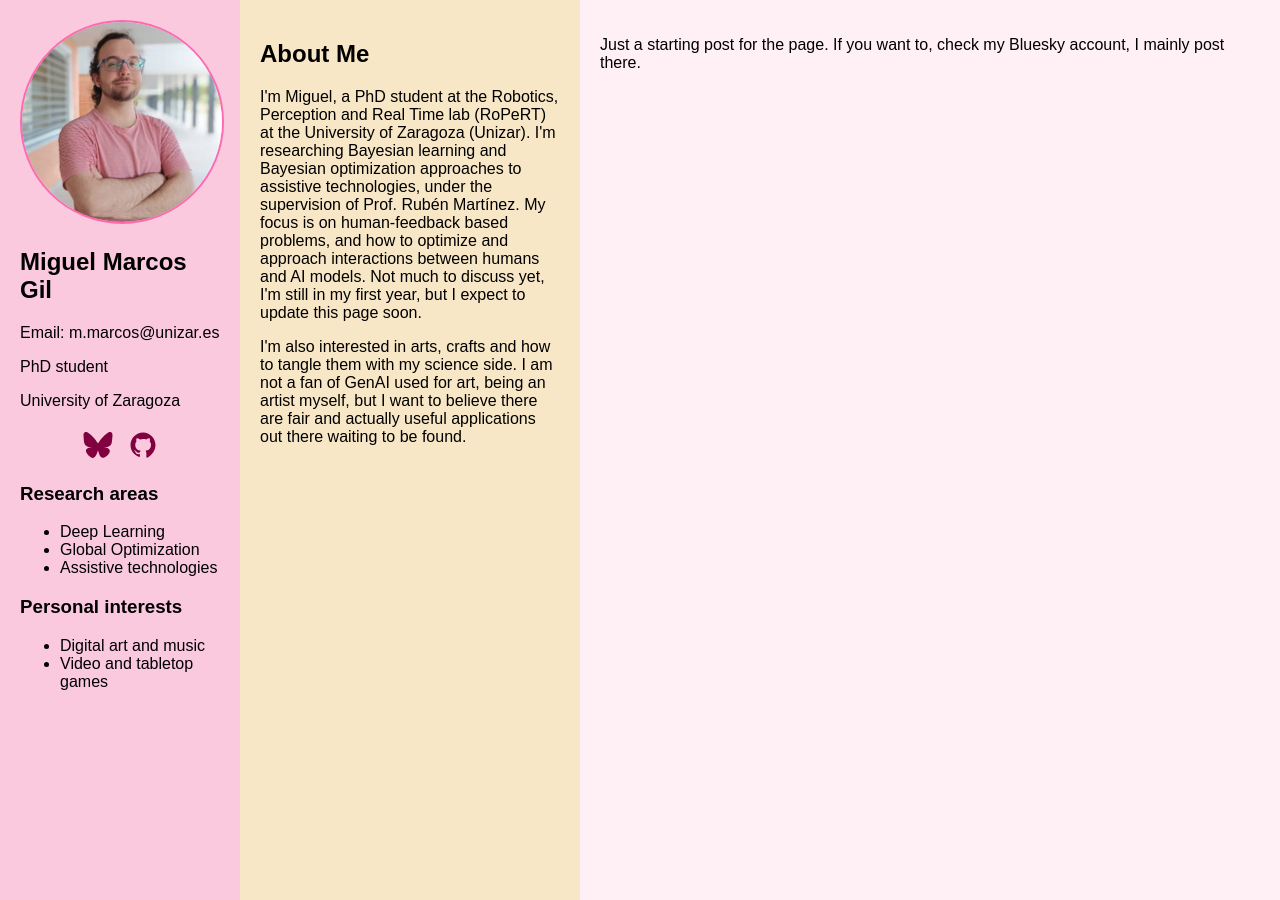
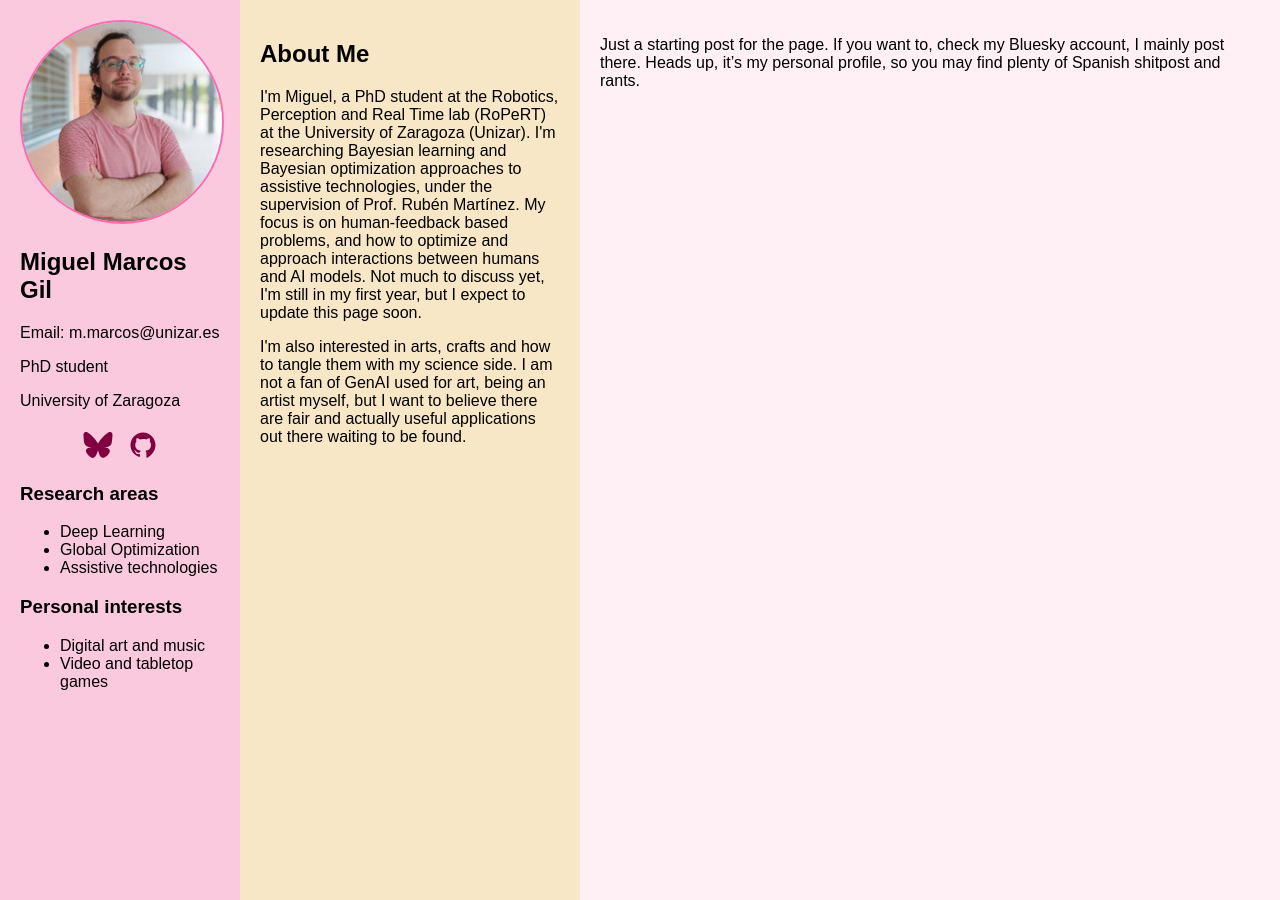
Before and after one commit to mikceroese/mikceroese.github.io, a Jekyll site: the page built from _posts/2025-04-16-Nothing.md, in a window 1280 px wide. Built offline with Jekyll 4.4.1, drawn with Linux system fonts in a browser that asks for light colours; our own code applies the rules of GitHub Pages for plain Markdown files.

Commit message:
Updated personal post

```diff
--- a/_posts/2025-04-16-Nothing.md
+++ b/_posts/2025-04-16-Nothing.md
@@ -5,3 +5,4 @@ category: personal
 ---
 
 Just a starting post for the page. If you want to, check my Bluesky account, I mainly post there.
+Heads up, it's my personal profile, so you may find plenty of Spanish shitpost and rants.
```
